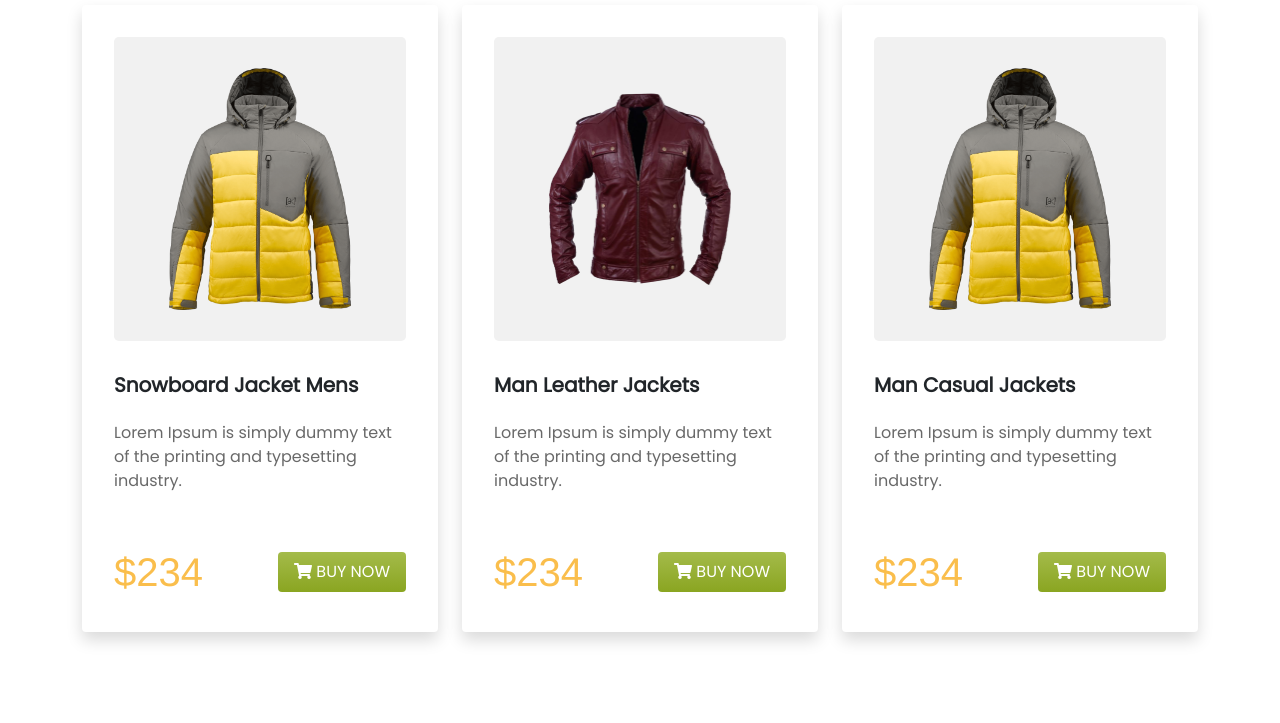
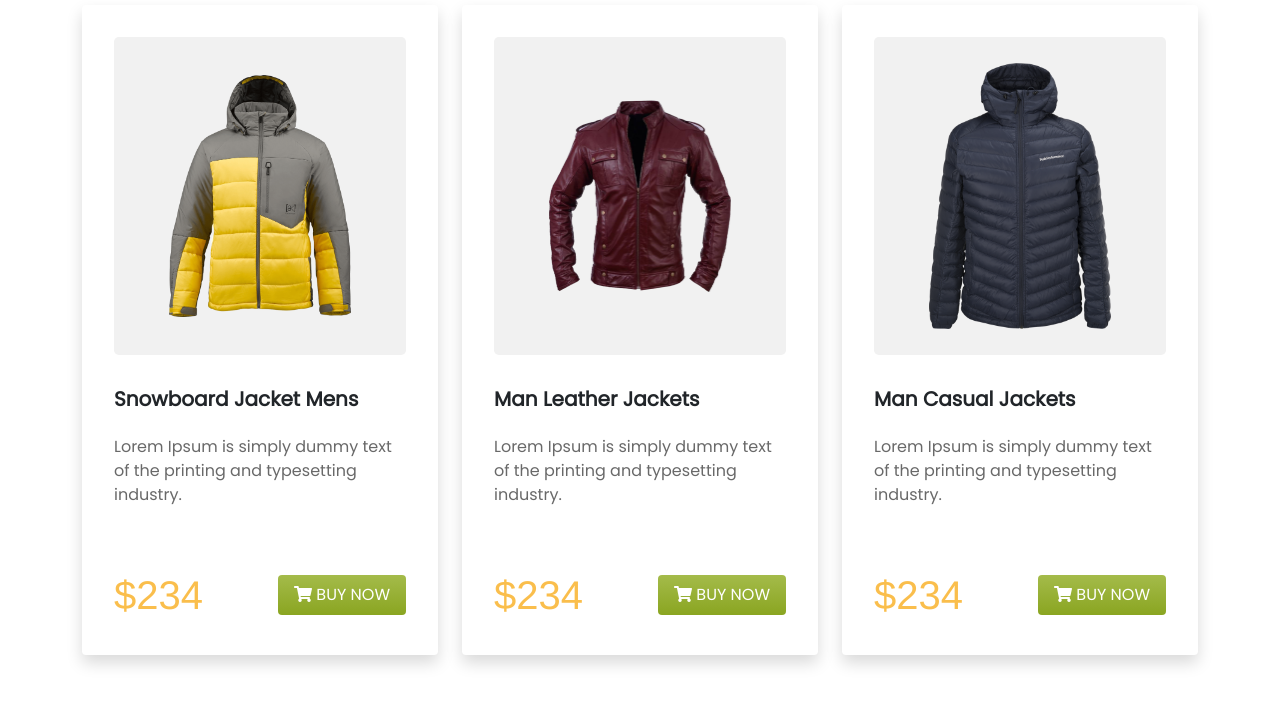
Before and after one commit to Sabbir185/penguin-fashion, a plain HTML site: page index.html in a window 1280 px wide. Shown: the part 1381-2104 px from the top of the page. Drawn offline with Linux system fonts and the light colour scheme.

Commit message:
jacket updated

```diff
--- a/index.html
+++ b/index.html
@@ -187,7 +187,7 @@
           <div class="card h-100 border-0 shadow p-3 mb-5 bg-white rounded">
             <div class="col">
               <div class="d-flex justify-content-center align-items-center dim-light p-3 rounded-3 m-3 overflow-auto" style="height: 60%;">
-                <img src="images/Image/image 11.png" class="card-img-top img-fluid" style="width: 70%;" alt="...">
+                <img src="images/Image/toppng 1.png" class="card-img-top img-fluid" style="width: 70%;" alt="...">
               </div>
               <div class="">
                 <div class="card-body">
```
